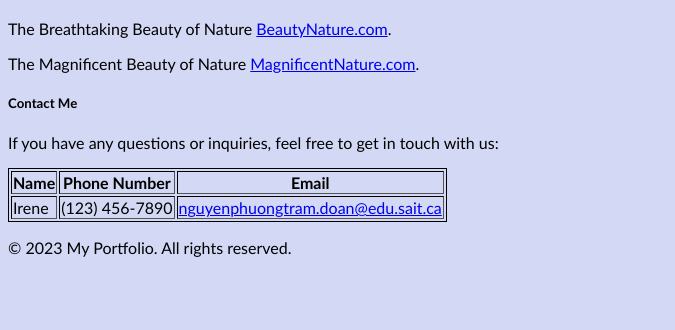
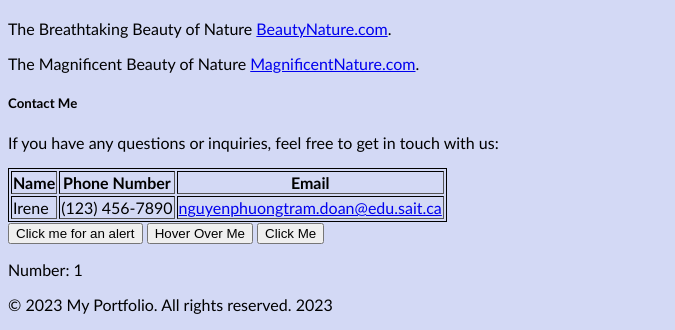
Before and after one commit to Irene2323/Portfolio, a plain HTML site: page index.html in a window 1280 px wide. Shown: the part 1133-1463 px from the top of the page, without its empty margins (0-675 px from the left). Before the commit the page ends 1406 px from the top, so only its background shows below. Drawn offline with Linux system fonts and the light colour scheme.

Commit message:
Update index.html

```diff
--- a/index.html
+++ b/index.html
@@ -72,9 +72,32 @@
     </section>
 
 
+    <button id="btn-alert">Click me for an alert</button>
+
+
+
+    <button id="hoverBtn">Hover Over Me</button>
+
+
+
+    <button id="btn-counter">Click Me</button>
+    <p id="txt-counter">Number: 1</p>
+
+
+    <ol id="numbers"></ol>
+
+
+
+
+
 
     <footer>
-        <p>&copy; 2023 My Portfolio. All rights reserved.</p>
+        <p>&copy; 2023 My Portfolio. All rights reserved. <span id="currentYear"></span></p>
     </footer>
+    <script>
+        // alert('Hello,again!');
+        var currentYear = new Date().getFullYear(2023);
+        document.getElementById("currentYear").textContent = currentYear;
+    </script>
 </body>
 </html>
```
